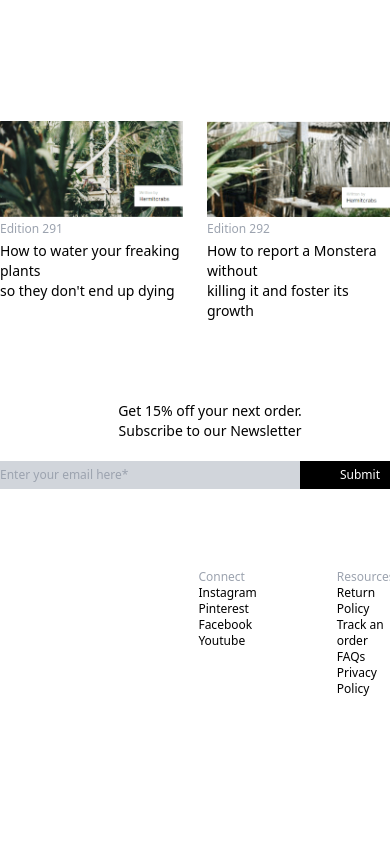
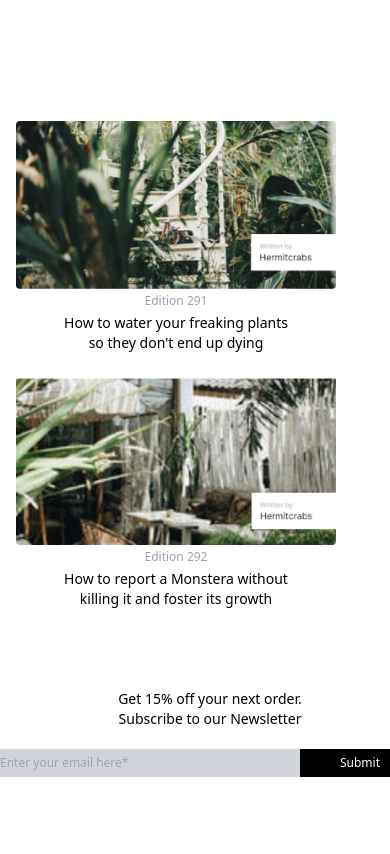
Before and after one commit to neducod/firsttailwind, a website: page index.html in a window 390 px wide. Shown: the part 2260-3114 px from the top of the page. Before the commit the page ends 2997 px from the top, so only its background shows below. Drawn offline with nearby package versions, Linux system fonts and the light colour scheme.

Commit message:
responsive styling

```diff
--- a/index.html
+++ b/index.html
@@ -97,18 +97,20 @@
         </div>
     </div>
 
-    <div class="flex justify-center my-10 gap-6">
-        <div class="inline">
-            <img src="./src/assets/img8.png">
+    <div class="flex flex-col md:flex-row justify-center my-10 gap-6 px-4">
+        <!-- flex justify-center my-10 gap-6     -->
+        <div class="inline text-center md:text-left max-w-xs">
+            <img src="./src/assets/img8.png" class="w-full rounded">
             <p class="text-xs text-gray-400 my-1">Edition 291</p>
             <p class="text-sm"><a href="#">How to water your freaking plants <br>  so they don't end up dying</a></p>
         </div>
-        <div class="inline">
-            <img src="./src/assets/img9.png">
+        <div class="inline text-center md:text-left max-w-xs">
+            <img src="./src/assets/img9.png" class="w-full rounded">
             <p class="text-xs text-gray-400 my-1">Edition 292</p>
             <p class="text-sm"><a href="#">How to report a Monstera without <br> killing it and foster its growth</a></p>
         </div>
     </div>
+
     <div class="grid place-items-center my-20">
         <h3 class=" text-sm">Get 15% off your next order.</h3>
         <h3 class="mb-5 text-sm">Subscribe to our Newsletter</h3>
@@ -116,6 +118,7 @@
             <input  class="w-75 h-7 text-xs  text-black bg-gray-300"  type="email" name="" id="" placeholder="Enter your email here*"> <input class="w-30 h-7 bg-black text-white text-xs"  type="submit" value="Submit">
         </form>
     </div>
+
     <div class="flex justify-center gap-70 my-10">
         <div>
             <h3>Rad Plants</h3>
```
